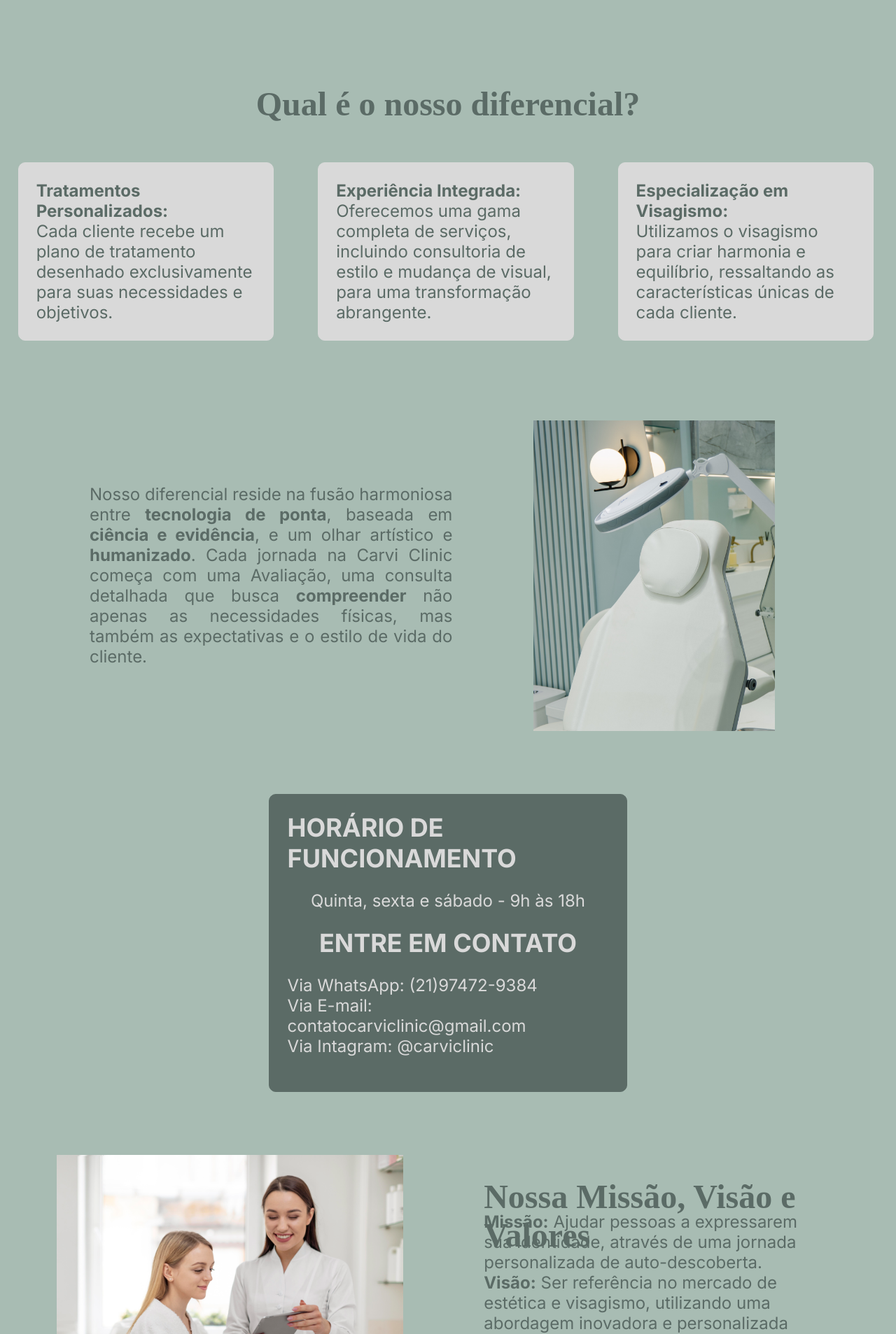
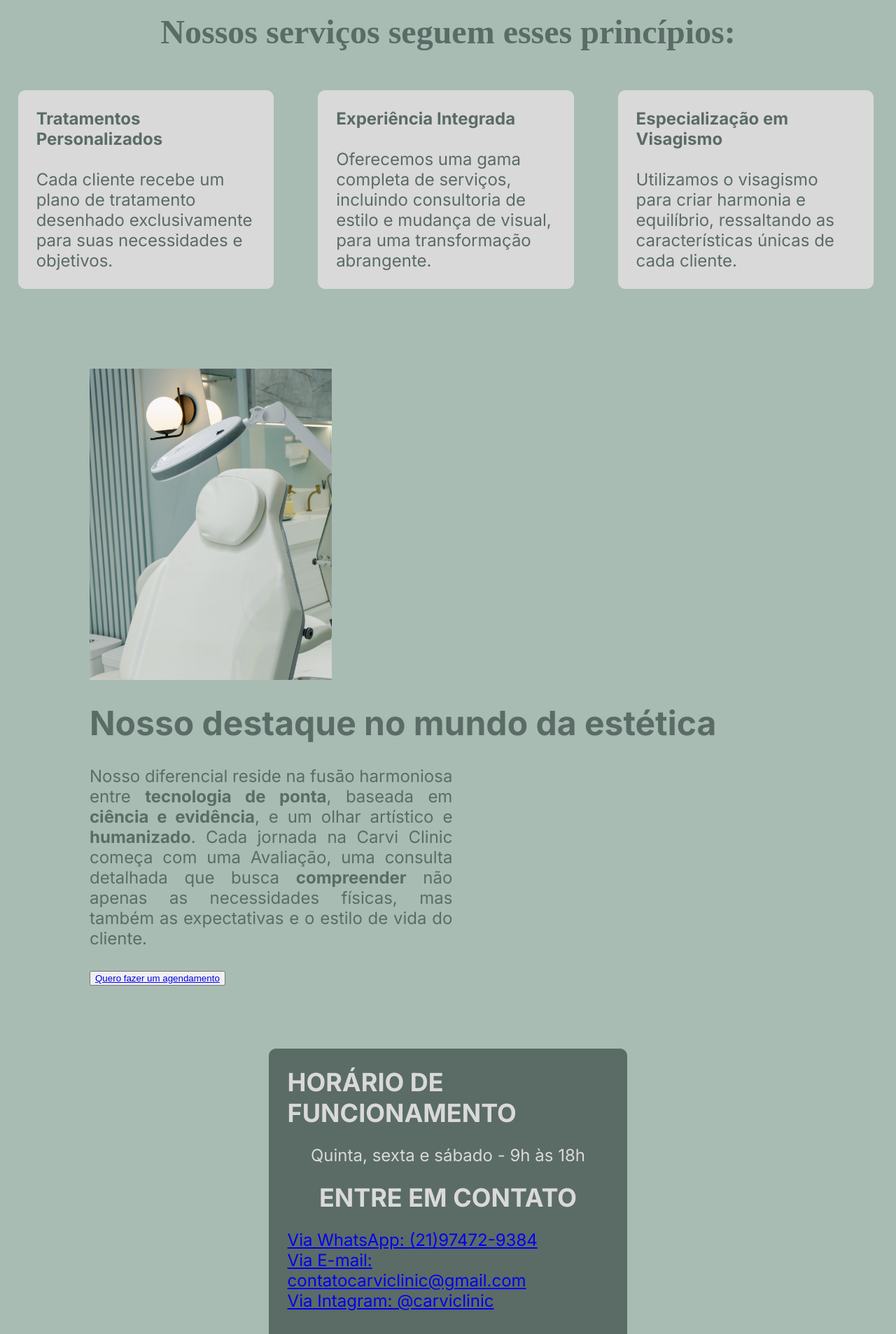
Before and after one commit to velloso-jv/Paginainicial, a PHP site: page /sobrenos.php in a window 1280 px wide. Shown: the part 849-2756 px from the top of the page at 70% size. Run offline with PHP 8.4, Linux system fonts and the light colour scheme.

Commit message:
Update sobrenos.php

```diff
--- a/sobrenos.php
+++ b/sobrenos.php
@@ -17,40 +17,47 @@
 
 <body>
 
-<h1 class="titulo-nossos-profissionais">SOBRE NÓS</h1>
+<h1 class="titulo-sobre-nos">SOBRE NÓS</h1>
+
     <div class="sobre-nos">
         <img src="imagens da clinica/Carvi Clinic foto logo.jpg" alt="">
-        <p>A escolha do nome, inspirado na palavra "Carve", reflete a <strong>nossa missão</strong>
-            de "esculpir" a <strong>beleza única</strong>
-            de cada indivíduo, ressaltando a arte e a precisão envolvidas em <strong>nossos tratamentos.</strong>
-            Na Carvi Clinic, levamos essa filosofia de "esculpir" além do procedimento estético,
-            aplicando-a na criação de uma <strong>experiência completa e personalizada.</strong>
+        <div class="titulo-texto">
+        <h1 id="titulo-um">Sobre a Carvi Clinic</h1>
+        <p>
+        Na Carvi Clinic, acreditamos que a verdadeira beleza reside na confiança e no bem-estar integral.
+        Mais do que uma clínica de estética, somos um espaço dedicado ao seu cuidado, onde a tecnologia avançada
+        e o atendimento humanizado se unem para realçar o que há de mais bonito em você.
         </p>
+        </div>
     </div>
 
     <!--Diferencial da Carvi Clinic-->
-    <h1 class="titulo-diferencial">Qual é o nosso diferencial?</h1>
+    <h1 class="titulo-diferencial">Nossos serviços seguem esses princípios:</h1>
     <div class="diferencial">
         <p>
-            <strong>Tratamentos Personalizados:</strong> <br> Cada cliente recebe um plano de tratamento desenhado exclusivamente para suas necessidades e objetivos.
+            <strong>Tratamentos Personalizados</strong> <br><br> Cada cliente recebe um plano de tratamento desenhado exclusivamente para suas necessidades e objetivos.
         </p>
         <p>
-            <strong>Experiência Integrada:</strong> <br> Oferecemos uma gama completa de serviços, incluindo consultoria de estilo e mudança de visual, para uma
+            <strong>Experiência Integrada</strong> <br><br> Oferecemos uma gama completa de serviços, incluindo consultoria de estilo e mudança de visual, para uma
             transformação abrangente.
         </p>
         <p>
-            <strong>Especialização em Visagismo:</strong> <br> Utilizamos o visagismo para criar harmonia e equilíbrio, ressaltando as características únicas de cada
+            <strong>Especialização em Visagismo</strong> <br><br> Utilizamos o visagismo para criar harmonia e equilíbrio, ressaltando as características únicas de cada
             cliente.
         </p>
     </div>
 
     <div class="sobre-nos-dois">
+        <img src="imagens da clinica/Imagem Sobre Nós (2).jpg" alt="">
+        <div class="titulo-texto">
+        <h1 id="titulo-dois">Nosso destaque no mundo da estética</h1>
         <p>Nosso diferencial reside na fusão harmoniosa entre <strong>tecnologia de ponta</strong>, baseada em <strong>ciência e evidência</strong>,
             e um olhar artístico e <strong>humanizado</strong>. Cada jornada na Carvi Clinic começa com uma Avaliação, uma consulta
             detalhada que busca <strong>compreender</strong> não apenas as necessidades físicas, mas também as expectativas e o estilo
             de vida do cliente.
         </p>
-        <img src="imagens da clinica/Imagem Sobre Nós (2).jpg" alt="">
+        <button type="submit" id="botao"><a href="agendamentos_int.php">Quero fazer um agendamento</a></button>
+        </div>
     </div>
 
     <!-- Horários de funcionamento e vias de contato-->
@@ -58,15 +65,17 @@
         <h2 class="horarios">HORÁRIO DE FUNCIONAMENTO</h2>
         <p>Quinta, sexta e sábado - 9h às 18h</p>
         <h2 class="contatos">ENTRE EM CONTATO</h2>
-        <p>Via WhatsApp: (21)97472-9384 <br>
-        Via E-mail: contatocarviclinic@gmail.com <br>
-        Via Intagram: @carviclinic
+        <p><a href="https://wa.me/5521974729384">Via WhatsApp: (21)97472-9384</a><br>
+        <a href="https://mail.google.com/mail/u/0/?hl=pt-BR#inbox?compose=CllgCKCHTlvrmGFmPRjmrLWjjXXpPWtFBbPXTVbhxjkChFDklDhpvcgbjZmhDKHXwvgBXNgMPmL">Via E-mail: contatocarviclinic@gmail.com</a> <br>
+        <a href="https://www.instagram.com/carviclinic/">Via Intagram: @carviclinic</a>
         </p>
     </div>
 
     <!--Missão, Visão, Valores-->
-    <h1 class="titulo-missao-visao-valores">Nossa Missão, Visão e Valores</h1>
     <div class="missao-visao-valores">
+        <img src="imagens da clinica/Imagem Atendimento.jpg" alt="Atendimento">
+        <div class="titulo-texto">
+        <h1 class="titulo-missao-visao-valores">Nossa Missão, Visão e Valores</h1>
         <p>
             <strong>Missão:</strong> Ajudar pessoas a expressarem sua identidade, através de uma jornada personalizada de
             auto-descoberta.<br>
@@ -74,7 +83,7 @@
             e personalizada que inspira pessoas a abraçarem sua verdadeira essência e viverem sua melhor versão. <br>
             <strong>Valores:</strong> Sustentabilidade, Autenticidade, Inovação, Excelência e Personalização.
         </p>
-        <img src="imagens da clinica/Imagem Atendimento.jpg" alt="Atendimento">
+        </div>
     </div>
 
 </body>
```
